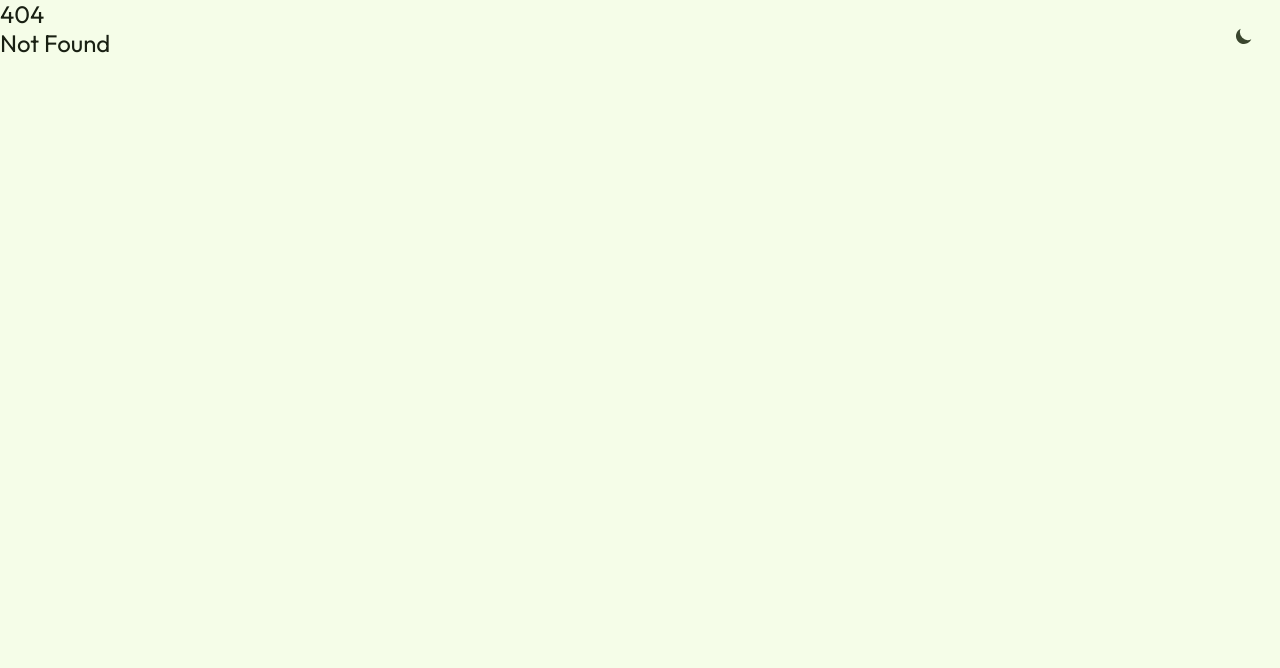
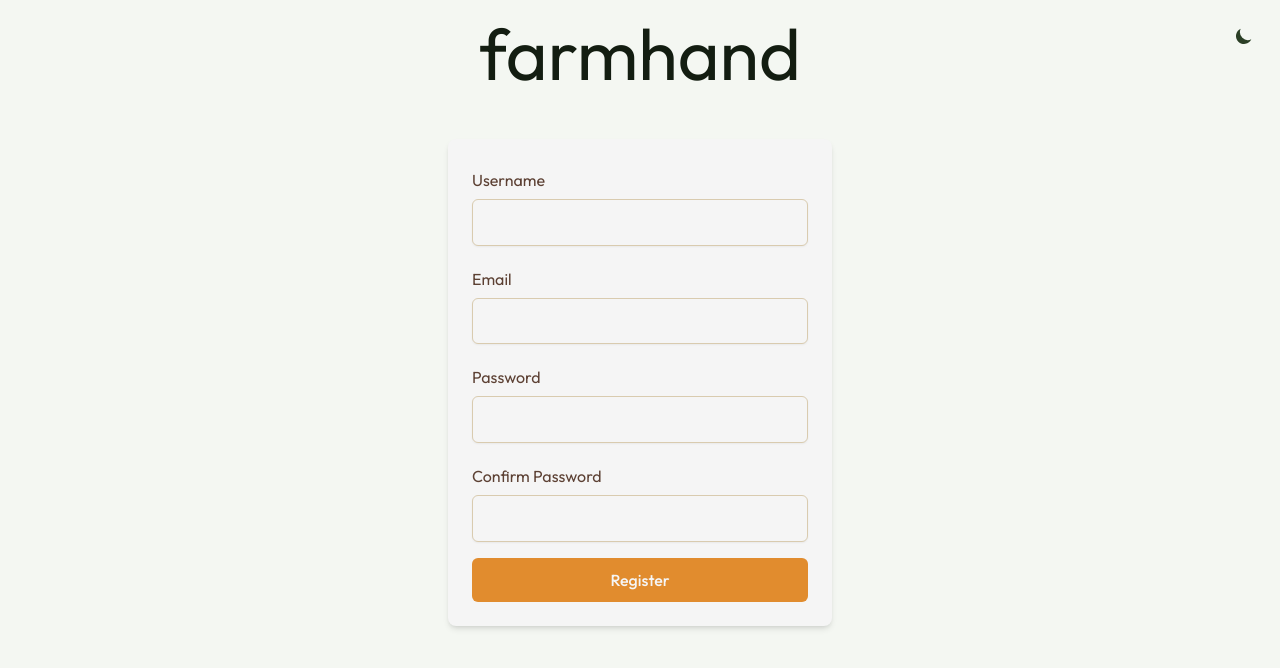
Before and after one commit to witchscrow/farmhand, a SvelteKit app in the folder packages/web/: page /register in a window 1280 px wide. Before the commit this address had no page. Shown: the top 668 px of the page. Built offline with nearby package versions, Linux system fonts and the light colour scheme.

Commit message:
Add new registration page

```diff
--- a/packages/web/src/app.html
+++ b/packages/web/src/app.html
@@ -1,5 +1,5 @@
 <!doctype html>
-<html lang="en">
+<html lang="en" class="dark">
 	<head>
 		<meta charset="utf-8" />
 		<link rel="icon" href="%sveltekit.assets%/favicon.png" />
@@ -12,7 +12,10 @@
 		/>
 		%sveltekit.head%
 	</head>
-	<body data-sveltekit-preload-data="hover" class="dark">
+	<body
+		data-sveltekit-preload-data="hover"
+		class="min-w-screen dark:bg-primary-950 bg-primary-50 dark:text-primary-100 text-primary-950 min-h-screen text-base"
+	>
 		<div style="display: contents">%sveltekit.body%</div>
 	</body>
 </html>
--- /dev/null
+++ b/packages/web/src/lib/components/Alert.svelte
@@ -0,0 +1,49 @@
+<script lang="ts">
+	export let type: 'error' | 'success' | 'warning' | 'info' = 'info';
+	export let message: string;
+
+	const styles = {
+		error: {
+			wrapper: 'bg-red-50 dark:bg-red-900/50',
+			text: 'text-red-700 dark:text-red-200',
+			icon: 'text-red-400 dark:text-red-300'
+		},
+		success: {
+			wrapper: 'bg-green-50 dark:bg-green-900/50',
+			text: 'text-green-700 dark:text-green-200',
+			icon: 'text-green-400 dark:text-green-300'
+		},
+		warning: {
+			wrapper: 'bg-yellow-50 dark:bg-yellow-900/50',
+			text: 'text-yellow-700 dark:text-yellow-200',
+			icon: 'text-yellow-400 dark:text-yellow-300'
+		},
+		info: {
+			wrapper: 'bg-blue-50 dark:bg-blue-900/50',
+			text: 'text-blue-700 dark:text-blue-200',
+			icon: 'text-blue-400 dark:text-blue-300'
+		}
+	};
+</script>
+
+<div class="mb-4 flex items-center justify-start rounded-md p-4 {styles[type].wrapper}">
+	<div class="flex-shrink-0">
+		{#if type === 'error'}
+			<svg
+				class="h-5 w-5 {styles[type].icon}"
+				viewBox="0 0 20 20"
+				fill="currentColor"
+				aria-hidden="true"
+			>
+				<path
+					fill-rule="evenodd"
+					d="M10 18a8 8 0 100-16 8 8 0 000 16zM8.28 7.22a.75.75 0 00-1.06 1.06L8.94 10l-1.72 1.72a.75.75 0 101.06 1.06L10 11.06l1.72 1.72a.75.75 0 101.06-1.06L11.06 10l1.72-1.72a.75.75 0 00-1.06-1.06L10 8.94 8.28 7.22z"
+					clip-rule="evenodd"
+				/>
+			</svg>
+		{/if}
+	</div>
+	<div class="ml-3">
+		<p class="text-sm font-medium {styles[type].text}">{message}</p>
+	</div>
+</div>
--- /dev/null
+++ b/packages/web/src/lib/components/Header.svelte
@@ -0,0 +1,3 @@
+<header class="flex items-center justify-center p-4">
+	<h1 class="text-4xl">farmhand</h1>
+</header>
--- a/packages/web/src/lib/components/ThemeToggler.svelte
+++ b/packages/web/src/lib/components/ThemeToggler.svelte
@@ -9,12 +9,12 @@
 		// @ts-expect-error should fallback to dark if nothing is set
 		theme =
 			savedTheme ?? (window.matchMedia('(prefers-color-scheme: dark)').matches ? 'dark' : 'light');
-		document.body.className = theme;
+		document.documentElement.className = theme;
 	});
 
 	function toggleTheme() {
 		theme = theme === 'dark' ? 'light' : 'dark';
-		document.body.className = theme;
+		document.documentElement.className = theme;
 		localStorage.setItem('theme', theme);
 	}
 </script>
--- /dev/null
+++ b/packages/web/src/lib/components/Throbber.svelte
@@ -0,0 +1,10 @@
+<div
+	class="inline-block h-4 w-4 animate-spin rounded-full border-2 border-solid border-current border-r-transparent align-[-0.125em] motion-reduce:animate-[spin_1.5s_linear_infinite]"
+	role="status"
+>
+	<span
+		class="!absolute !-m-px !h-px !w-px !overflow-hidden !whitespace-nowrap !border-0 !p-0 ![clip:rect(0,0,0,0)]"
+	>
+		Loading...
+	</span>
+</div>
--- a/packages/web/src/routes/+layout.svelte
+++ b/packages/web/src/routes/+layout.svelte
@@ -1,12 +1,12 @@
 <script lang="ts">
 	import '../app.css';
 	import ThemeToggler from '$lib/components/ThemeToggler.svelte';
+	import Header from '$lib/components/Header.svelte';
 	let { children } = $props();
 </script>
 
-<main
-	class="min-w-screen dark:bg-secondary-950 bg-secondary-50 dark:text-primary-100 text-primary-950 min-h-screen text-base"
->
+<Header />
+<main>
 	<div class="fixed right-4 top-4 z-50">
 		<ThemeToggler />
 	</div>
--- a/packages/web/src/routes/+page.svelte
+++ b/packages/web/src/routes/+page.svelte
@@ -1,3 +1 @@
-<section class="flex items-center justify-center p-4">
-	<h1 class="text-4xl">farmhand</h1>
-</section>
+index page
--- /dev/null
+++ b/packages/web/src/routes/login/+page.svelte
@@ -0,0 +1 @@
+login page
--- /dev/null
+++ b/packages/web/src/routes/register/+page.svelte
@@ -0,0 +1,103 @@
+<script lang="ts">
+	import Throbber from '$lib/components/Throbber.svelte';
+	import Alert from '$lib/components/Alert.svelte';
+	import { enhance } from '$app/forms';
+	import type { ActionData } from './$types';
+
+	export let form: ActionData;
+	let isSubmitting = false;
+</script>
+
+<form
+	method="POST"
+	use:enhance={() => {
+		isSubmitting = true;
+		return async ({ update }) => {
+			await update();
+			isSubmitting = false;
+		};
+	}}
+	class="dark:bg-secondary-950 mx-auto mt-8 max-w-sm rounded-lg bg-white p-6 shadow-md dark:shadow-xl"
+>
+	{#if form?.error}
+		<Alert type="error" message={form.error} />
+	{/if}
+
+	<label class="mb-4 block">
+		<span class="text-secondary-800 dark:text-secondary-100 text-sm">Username</span>
+		<input
+			name="username"
+			type="text"
+			value={form?.username ?? ''}
+			class="border-secondary-200 focus:border-accent-500 focus:ring-accent-200
+                   dark:border-secondary-800 dark:bg-secondary-900 dark:text-secondary-100
+                   dark:focus:border-accent-400 dark:focus:ring-accent-900
+                   mt-1 block w-full rounded-md
+                   bg-white text-base shadow-sm
+                   focus:ring focus:ring-opacity-50"
+		/>
+	</label>
+
+	<label class="mb-4 block">
+		<span class="text-secondary-800 dark:text-secondary-100 text-sm">Email</span>
+		<input
+			name="email"
+			type="email"
+			value={form?.email ?? ''}
+			class="border-secondary-200 focus:border-accent-500 focus:ring-accent-200
+                   dark:border-secondary-800 dark:bg-secondary-900 dark:text-secondary-100
+                   dark:focus:border-accent-400 dark:focus:ring-accent-900
+                   mt-1 block w-full rounded-md
+                   bg-white text-base shadow-sm
+                   focus:ring focus:ring-opacity-50"
+		/>
+	</label>
+
+	<label class="mb-4 block">
+		<span class="text-secondary-800 dark:text-secondary-100 text-sm">Password</span>
+		<input
+			name="password"
+			type="password"
+			class="border-secondary-200 focus:border-accent-500 focus:ring-accent-200
+                   dark:border-secondary-800 dark:bg-secondary-900 dark:text-secondary-100
+                   dark:focus:border-accent-400 dark:focus:ring-accent-900
+                   mt-1 block w-full rounded-md
+                   bg-white text-base shadow-sm
+                   focus:ring focus:ring-opacity-50"
+		/>
+	</label>
+
+	<label class="mb-4 block">
+		<span class="text-secondary-800 dark:text-secondary-100 text-sm">Confirm Password</span>
+		<input
+			name="passwordConfirmation"
+			type="password"
+			class="border-secondary-200 focus:border-accent-500 focus:ring-accent-200
+                   dark:border-secondary-800 dark:bg-secondary-900 dark:text-secondary-100
+                   dark:focus:border-accent-400 dark:focus:ring-accent-900
+                   mt-1 block w-full rounded-md
+                   bg-white text-base shadow-sm
+                   focus:ring focus:ring-opacity-50"
+		/>
+	</label>
+
+	<button
+		disabled={isSubmitting}
+		class="bg-accent-500 hover:bg-accent-600 focus:ring-accent-400
+               dark:bg-accent-600 dark:hover:bg-accent-500 dark:focus:ring-accent-300
+               dark:focus:ring-offset-secondary-950
+               flex w-full items-center justify-center
+               gap-2 rounded-md px-4 py-2
+               text-sm font-medium text-white
+               focus:outline-none focus:ring-2
+               focus:ring-offset-2
+               disabled:cursor-not-allowed disabled:opacity-50"
+	>
+		{#if isSubmitting}
+			<Throbber />
+			<span>Registering...</span>
+		{:else}
+			<span>Register</span>
+		{/if}
+	</button>
+</form>
--- a/packages/web/tailwind.config.ts
+++ b/packages/web/tailwind.config.ts
@@ -10,31 +10,59 @@ export default {
 	theme: {
 		extend: {
 			colors: {
+				white: '#F5F5F5',
+				black: '#2F4F4F',
 				primary: {
-					'50': '#f3f6ef',
-					'100': '#e5ebdc',
-					'200': '#ccd9bd',
-					'300': '#adc195',
-					'400': '#8fa972',
-					'500': '#728d55',
-					'600': '#586f41',
-					'700': '#4d613b',
-					'800': '#3a462e',
-					'900': '#323d2a',
-					'950': '#192013'
+					'50': '#f4f7f2',
+					'100': '#e5ebe0',
+					'200': '#cbd7c3',
+					'300': '#a5bb9a',
+					'400': '#7c9a6f',
+					'500': '#5a7c4d',
+					'600': '#44613a',
+					'700': '#354e2e',
+					'800': '#2b3f26',
+					'900': '#243420',
+					'950': '#131d11'
 				},
 				secondary: {
-					'50': '#f5fde8',
-					'100': '#e8f9ce',
-					'200': '#d0f39d',
-					'300': '#b5ea6c',
-					'400': '#98dc3f',
-					'500': '#79c121',
-					'600': '#5b9a16',
-					'700': '#467615',
-					'800': '#3a5d17',
-					'900': '#334f18',
-					'950': '#182c07'
+					'50': '#f7f4ef',
+					'100': '#ebe5d6',
+					'200': '#d9cbaf',
+					'300': '#c2aa82',
+					'400': '#b08f5f',
+					'500': '#a17d51',
+					'600': '#8a6444',
+					'700': '#6f4e39',
+					'800': '#5c4033',
+					'900': '#523a31',
+					'950': '#2f1e19'
+				},
+				accent: {
+					'50': '#fdf9ef',
+					'100': '#fbf0da',
+					'200': '#f5deb3',
+					'300': '#eec683',
+					'400': '#e7a550',
+					'500': '#e18c2e',
+					'600': '#d27324',
+					'700': '#af5a1f',
+					'800': '#8b4721',
+					'900': '#713d1d',
+					'950': '#3d1e0d'
+				},
+				tertiary: {
+					'50': '#f2f9fd',
+					'100': '#e4f2fa',
+					'200': '#c2e5f5',
+					'300': '#87ceeb',
+					'400': '#50b9e0',
+					'500': '#2aa0cd',
+					'600': '#1b81ae',
+					'700': '#17678d',
+					'800': '#175775',
+					'900': '#184962',
+					'950': '#102f41'
 				}
 			}
 		},
```
Also changed, not shown: packages/web/src/routes/register/+page.server.ts (added, +55 -0 lines).
